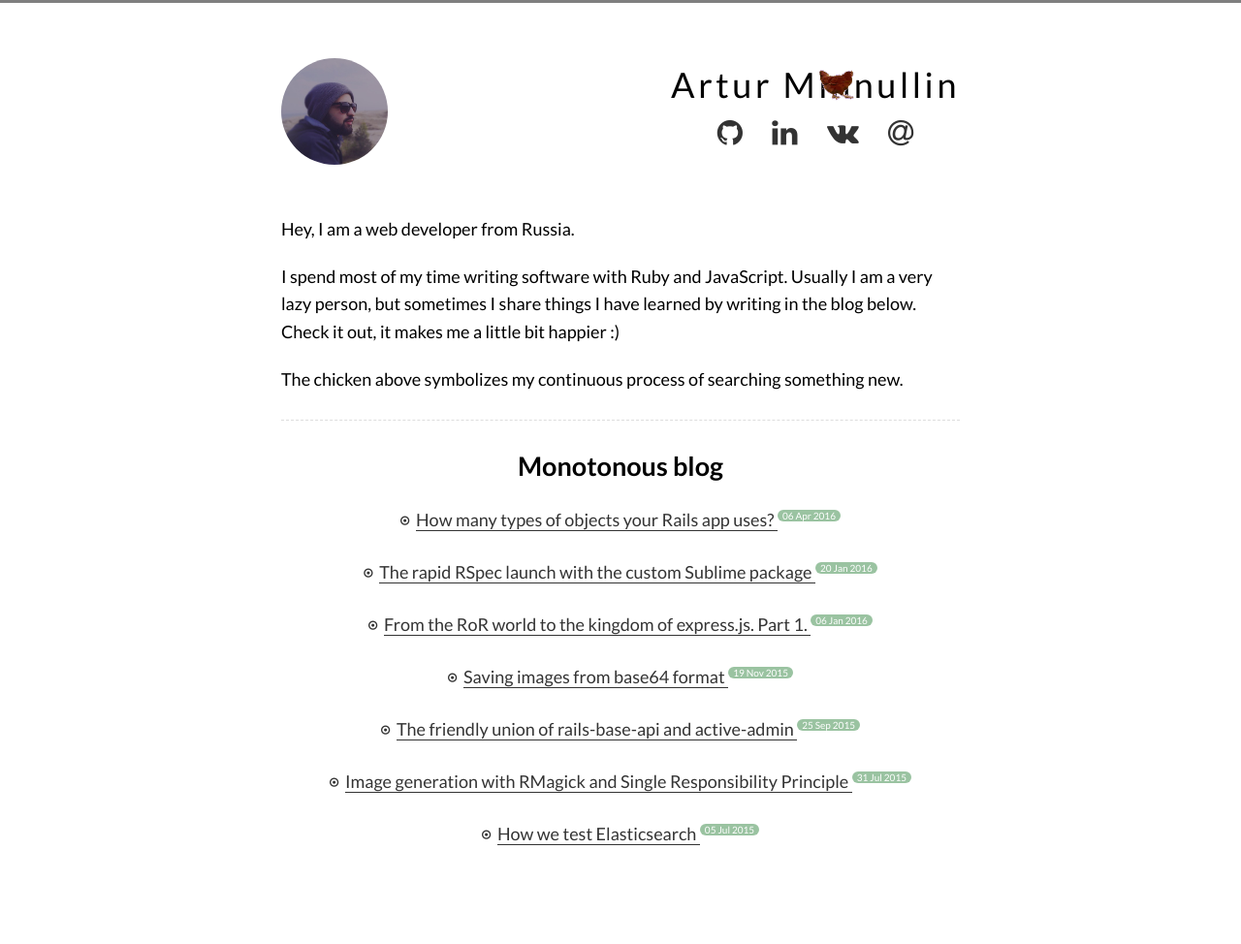
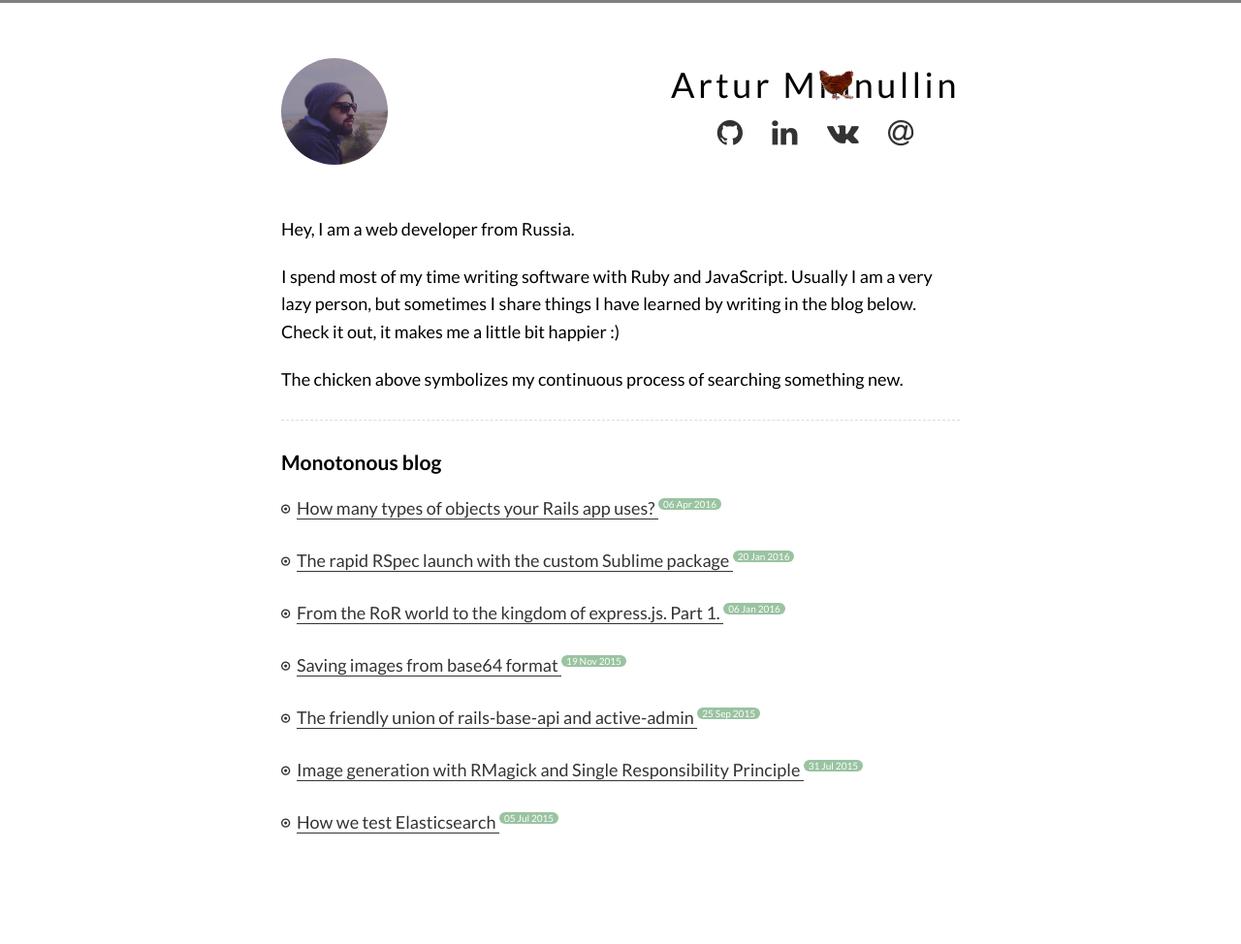
Before and after one commit to ArturMinnullin/arturminnullin.github.io, a Jekyll site: the page built from index.html, in a window 1280 px wide. Shown: the whole page at 97% size. Built offline with Jekyll 4.4.1, drawn with Linux system fonts in a browser that asks for light colours; nearby versions of some CDN libraries.

Commit message:
Don't like this posts align, change it again

```diff
--- a/_sass/modules/_layout.scss
+++ b/_sass/modules/_layout.scss
@@ -20,12 +20,10 @@
 }
 
 .blog-title {
-  text-align: center;
-  margin-bottom: 0.8em;
+  margin-bottom: 0.9em;
 }
 
 .post-list {
-  text-align: center;
   list-style: none;
 
   li {
--- a/index.html
+++ b/index.html
@@ -23,7 +23,7 @@ title: Artur Minnullin | That's my name
   <p>I spend most of my time writing software with Ruby and JavaScript. Usually I am a very lazy person, but sometimes I share things I have learned by writing in the blog below. Check it out, it makes me a little bit happier :)</p>
   <p>The chicken above symbolizes my continuous process of searching something new.</p>
 </div>
-<h2 class="blog-title">Monotonous blog</h2>
+<h3 class="blog-title">Monotonous blog</h3>
 <ul class="post-list">
   {% for post in site.posts %}
     <li>
```
